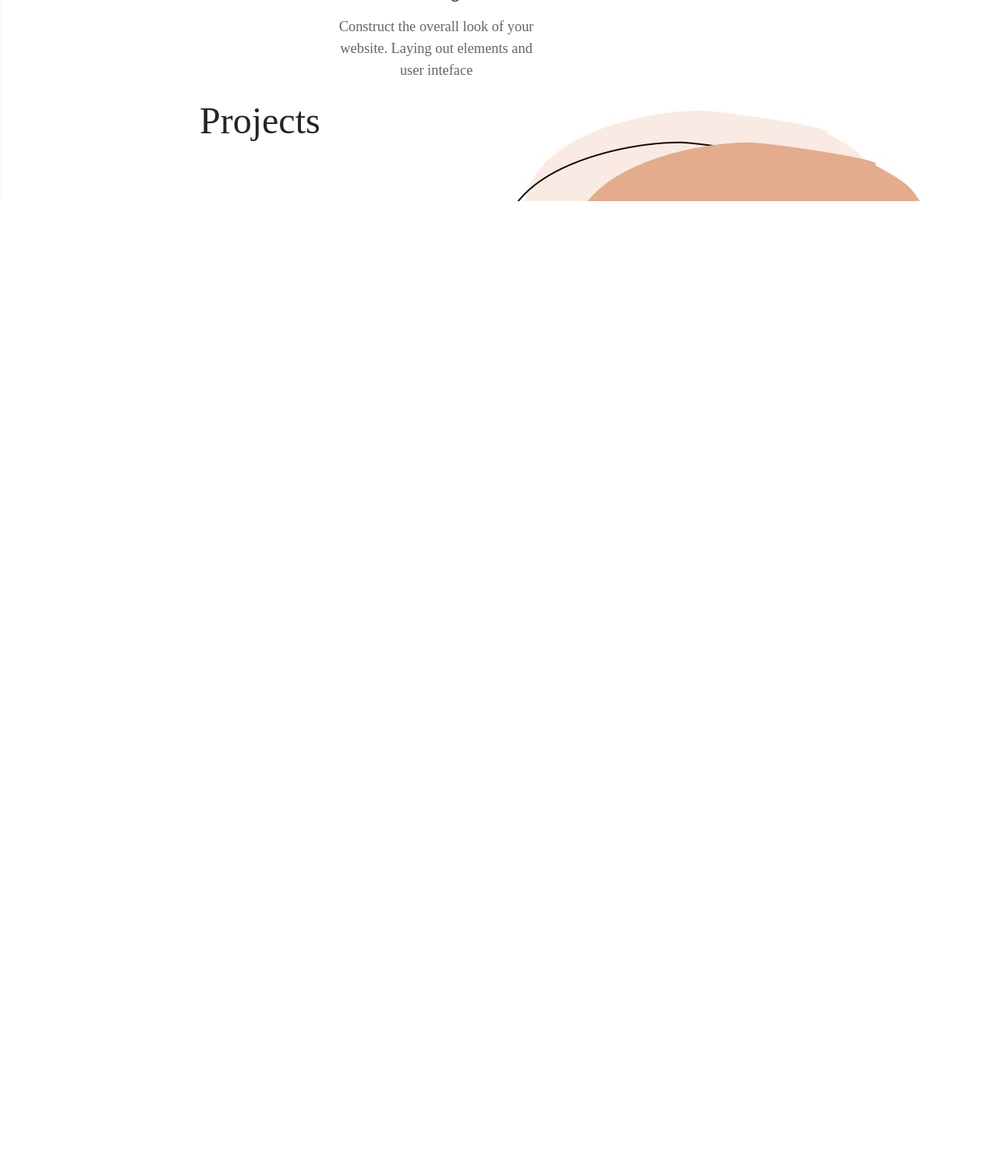
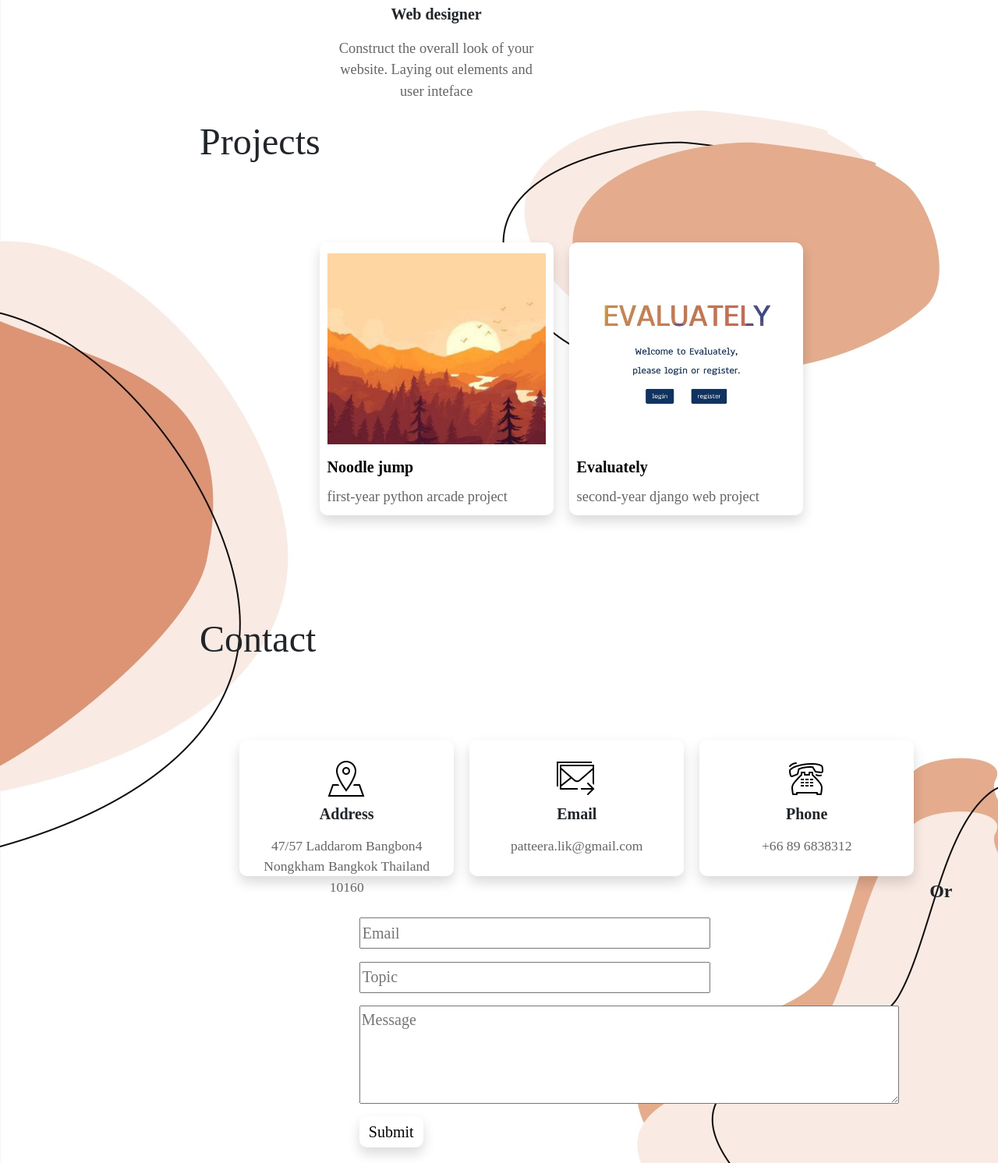
Before and after one commit to mmookptr/myPortfolio, a Django app: page / in a window 1280 px wide. Shown: the part 2174-3666 px from the top of the page at 78% size. Before the commit the page ends 2432 px from the top, so only its background shows below. Run offline with Django 3.2, Linux system fonts and the light colour scheme; some web fonts are replaced.

Commit message:
added projects and contact page

```diff
--- a/myPortfolio/urls.py
+++ b/myPortfolio/urls.py
@@ -16,6 +16,7 @@ Including another URLconf
 from django.contrib import admin
 from django.urls import path
 from portfolio import views as portfolio_views
+from portfolio import views
 
 app_name = "Portfolio"
 
--- a/portfolio/admin.py
+++ b/portfolio/admin.py
@@ -1,4 +1,4 @@
 from django.contrib import admin
-from .models import Question
+from .models import ContactMessage
 
-admin.site.register(Question)
+admin.site.register(ContactMessage)
--- /dev/null
+++ b/portfolio/form.py
@@ -0,0 +1,37 @@
+from django import forms
+from .models import ContactMessage
+
+class ContactForm(forms.ModelForm):
+    email = forms.EmailField(
+        widget=forms.TextInput(
+            attrs={
+                'class': 'contact-email',
+                'id': 'email-field',
+                'placeholder': 'Email'
+            }),
+        max_length=50,
+        label = "" )
+    topic = forms.CharField(
+        widget=forms.TextInput(
+            attrs={
+                'class': 'message-topic',
+                'id': 'topic-field',
+                'placeholder': 'Topic'
+            }),
+        max_length=50,
+        label = "" )
+    message = forms.CharField(
+        max_length=2000,
+        widget=forms.Textarea(
+            attrs={
+                'class': 'message',
+                'id': 'message-field',
+                'placeholder': 'Message',
+                'rows': 4, 'cols':61
+            }),
+
+        label = "")
+
+    class Meta:
+        model = ContactMessage
+        fields = ("email", "topic", "message")
--- a/portfolio/models.py
+++ b/portfolio/models.py
@@ -1,10 +1,9 @@
 from django.db import models
 
 
-class Question(models.Model):
-    question_text = models.CharField(max_length=200)
-    pub_date = models.DateTimeField('date published')
-    contact_info = models.CharField(max_length=100)
-
-    def __str__(self):
-        return self.question_text
+class ContactMessage(models.Model):
+    email = models.EmailField(max_length=254)
+    topic = models.CharField(max_length=30)
+    message = models.CharField(
+        max_length=2000,
+    )
--- a/portfolio/views.py
+++ b/portfolio/views.py
@@ -1,4 +1,13 @@
 from django.shortcuts import render, redirect
+from django.http import HttpResponseRedirect
+from .form import ContactForm
 
 def index(request):
-    return render(request, 'portfolio/index.html')
+    if request.method == 'POST':
+        form = ContactForm(request.POST)
+        if form.is_valid():
+            question = form.save()
+            question.save()
+    else:
+        form = ContactForm()
+    return render(request, 'portfolio/index.html', {'form': form})
--- a/static/portfolio/index.css
+++ b/static/portfolio/index.css
@@ -21,7 +21,7 @@ body {
     border-bottom: 2px solid black;
 }
 
-.navbara.active {
+.navbar a.active {
     border-bottom: 2px solid black;
 }
 .nav-text{
@@ -81,6 +81,10 @@ a {
     margin-bottom: 400px;
 }
 
+.profile-pic {
+    float: left;
+}
+
 .about {
     margin-left: 20%;
     margin-bottom: 10%;
@@ -93,8 +97,9 @@ a {
 
 .about-content {
     font-size: 1.25rem;
-    margin: auto;
+    margin-left: 35%;
     width: 55%;
+    margin-top: 10%;
 }
 
 .about-info {
@@ -152,4 +157,131 @@ a {
 
 .project {
     margin-left: 20%;
+    margin-bottom:40%;
 }
+
+.project-content {
+    margin-left: 15%;
+    margin-top: 100px;
+    font-size: 1.25rem;
+}
+
+.project-info {
+    width: 300px;
+    height: 350px;
+    float: left;
+    padding: 0 10px;
+    margin-right: 20px;
+    margin-bottom: 20px;
+    background: white;
+    box-shadow: black;
+    border-radius: 10px;
+    box-shadow: 0 0.5rem 1rem rgba(0, 0, 0, 0.15);
+    transition: transform .2s;
+}
+
+.project-info:hover {
+    transform: scale(1.1);
+}
+
+.img-project {
+    margin-top: 5%;
+    margin-bottom: 5%;
+    width: 100%;
+    height: 70%;
+}
+
+.project-topic {
+    text-decoration: none;
+    font-size: 1.25rem;
+    font-weight: bolder;
+    margin-bottom: 10px;
+}
+
+.project-description {
+    color: #656565;
+    font-size: 1.15rem;
+}
+
+.contact {
+    margin-left: 20%;
+}
+
+.contact-content {
+    margin-left: 5%;
+    margin-top: 100px;
+    font-size: 1.25rem;
+}
+
+.contact-info {
+    width: 275px;
+    height: 175px;
+    float: left;
+    padding: 0 10px;
+    margin-right: 20px;
+    margin-bottom: 20px;
+    background: white;
+    box-shadow: black;
+    border-radius: 10px;
+    box-shadow: 0 0.5rem 1rem rgba(0, 0, 0, 0.15);
+}
+
+.contact-topic {
+    font-size: 1.25rem;
+    font-weight: bolder;
+    text-align: center;
+    margin-bottom: 5%;
+}
+
+.contact-description {
+    font-size: 1.10rem;
+    color: #656565;
+    text-align: center;
+}
+
+.contact-icon {
+    margin-top: 10%;
+    margin-left: 40%;
+    margin-bottom: 2%;
+}
+
+.contact-email {
+    width: 55%;
+    height: 5%;
+}
+
+.message-box{
+    margin-left: 20%;
+    font-size: 1.25rem;
+
+}
+
+.contact-option {
+    margin-top: 27%;
+    margin-left: 40%;
+    font-weight: bolder;
+    font-size: 1.5rem;
+}
+
+.message-box-content {
+    margin-bottom: 2%;
+}
+
+.message-topic {
+    width: 55%;
+    height: 5%;
+}
+
+.submit-button {
+    width: 10%;
+    height: 5%;
+    background-color: white;
+    border-radius: 10px;
+    border: 0px;
+    box-shadow: 0 0.5rem 1rem rgba(0, 0, 0, 0.15);
+}
+
+.page-cut-contact {
+    margin-bottom: 30px;
+    color: transparent;
+}
--- a/templates/portfolio/index.html
+++ b/templates/portfolio/index.html
@@ -24,6 +24,7 @@
         <h2 class="page-cut" id="about">P</h2>
         <div class="about">
             <h1 class="content-title">ABOUT</h1>
+            <img src="/static/profile-pic.jpg" alt="" class="profile-pic">
             <div class="about-content">
                 <p class="about-info">
                     I'm a 20 year old third-year Software and Knowledge Engineering
@@ -56,7 +57,6 @@
                 </div>
             </div>
 
-            <!-- <img src="/static/profile-pic.jpg" alt=""> -->
         </div>
 
         <h2 class="page-cut" id="service">P</h2>
@@ -82,6 +82,65 @@
         <h2 class="page-cut" id="project">P</h2>
         <div class="project">
             <h1 class="content-title">Projects</h1>
+            <div class="project-content">
+                <a href="https://github.com/mmookptr/noodle-jump.git">
+                    <div class="project-info">
+                        <img src="/static/project-1.png" alt="" class="img-project">
+                        <br>
+                        <p class="project-topic">Noodle jump</p>
+                        <p class="project-description">first-year python arcade project </p>
+                    </div>
+                </a>
+            </div>
+            <div class="project-content">
+                <a href="https://github.com/mmookptr/evaluately.git">
+                    <div class="project-info">
+                        <img src="/static/project-2.jpg" alt="" class="img-project">
+                        <br>
+                        <p class="project-topic">Evaluately</p>
+                        <p class="project-description">second-year django web project </p>
+                    </div>
+                </a>
+            </div>
+        </div>
+
+        <h2 class="page-cut-contact" id="contact">P</h2>
+        <div class="contact">
+            <h1 class="content-title">Contact</h1>
+            <div class="contact-content">
+                <div class="contact-info">
+                    <img src="/static/address-icon.png" alt="" class="contact-icon">
+                    <p class="contact-topic">Address</p>
+                    <p class="contact-description">47/57 Laddarom Bangbon4 Nongkham Bangkok Thailand 10160</p>
+                </div>
+                <div class="contact-info">
+                    <img src="/static/email-icon.png" alt="" class="contact-icon">
+                    <p class="contact-topic">Email</p>
+                    <p class="contact-description">patteera.lik@gmail.com</p>
+                </div>
+                <div class="contact-info">
+                    <img src="/static/phone-icon.png" alt="" class="contact-icon">
+                    <p class="contact-topic">Phone</p>
+                    <p class="contact-description">+66 89 6838312</p>
+                </div>
+            </div>
+            <p class="contact-option">Or </p>
+            <div class="message-box">
+                <form method="POST">
+                    {% csrf_token%}
+                    <div class="message-box-content">
+                        {{form.email}}
+                    </div>
+                    <div class="message-box-content">
+                        {{form.topic}}
+                    </div>
+                    <div class="message-box-content">
+                        {{form.message}}
+                    </div>
+                    <input type="submit" class="submit-button">
+                </form>
+            </div>
+
         </div>
           <script src="https://cdn.jsdelivr.net/npm/bootstrap@5.0.0-beta1/dist/js/bootstrap.bundle.min.js" integrity="sha384-ygbV9kiqUc6oa4msXn9868pTtWMgiQaeYH7/t7LECLbyPA2x65Kgf80OJFdroafW" crossorigin="anonymous"></script>
           <script>
```
Also changed, not shown: design-icon.png (deleted), dev-icon.png (deleted), portfolio/migrations/0004_auto_20210119_1505.py (added), portfolio/migrations/0005_auto_20210119_1554.py (added), portfolio/migrations/0006_auto_20210119_1622.py (added), static/address-icon.png (added), static/dev-icon.png, static/email-icon.png (added), static/phone-icon.png (added), static/project-1.png (added), static/project-2.jpg (added).
